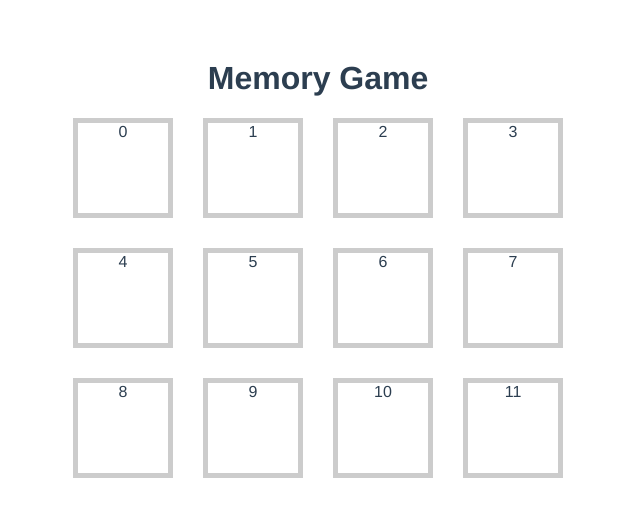
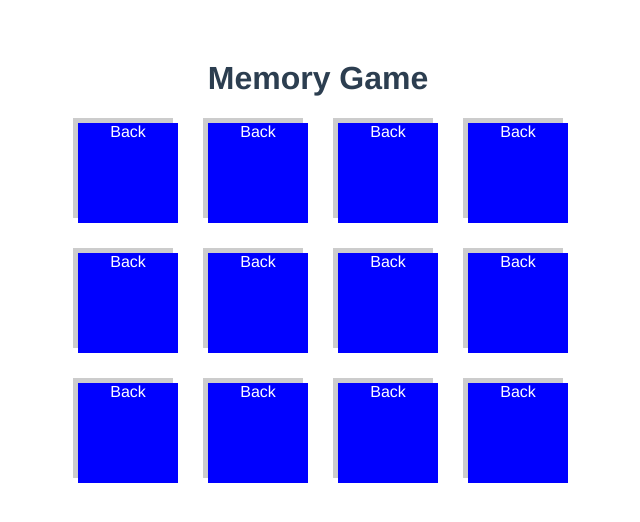
Before and after one commit to AintzaneM/vue-memory-game, a Vue app: page / in a window 1280 px wide. Shown: the top 522 px of the page, without its empty margins (322-962 px from the left). Built offline with nearby package versions, Linux system fonts and the light colour scheme.

Commit message:
flipped cards front and back

```diff
--- a/src/App.vue
+++ b/src/App.vue
@@ -3,7 +3,11 @@
   <section class="board">
     <Card v-for="(card, index) in cardList"
     :key="`card-${index}`"
-    :value="card" />
+    :value="card.value"
+    :visible="card.visible"
+    :position="card.position"
+    @select-card="flipCard"
+    />
 
   </section>
 
@@ -11,7 +15,7 @@
 </template>
 
 <script>
-
+import { ref } from 'vue';
 import Card from './components/Card.vue';
 
 export default {
@@ -20,13 +24,26 @@
     Card
   },
   setup() {
-    const cardList = []
+    const cardList = ref([])
     for (let i = 0; i < 12; i++) {
-      cardList.push(i)
+      cardList.value.push({
+        value: i,
+        visible: false,
+        position: i
+      })
     }
+
+    const flipCard = payload => {
+      // console.log("payload", payload)
+      cardList.value[payload.position].visible = true
+    }
+
     return {
-      cardList
+      cardList,
+      flipCard
     }
+
+
   }
 }
 </script>
--- a/src/components/Card.vue
+++ b/src/components/Card.vue
@@ -2,20 +2,70 @@
 
 export default {
     props: {
+        position : {
+            type: Number,
+            required:true
+
+        },
         value: {
             type: Number,
             required: true
+        },
+        visible: {
+            type: Boolean,
+            default: false
+        }
+    },
+
+    setup(props, context){
+        // console.log("props",props)
+        // console.log("context",context)
+        const selectCard = () => {
+            context.emit("select-card", {
+                position:props.position
+            })
+
+        }
+        return {
+            selectCard
         }
     }
 }
 </script>
 
 <template>
-    <div class="card">
-        {{value}}
+    <div class="card" @click="selectCard">
+        <div v-if="visible" class="card-face">
+            {{value}}
+        </div>
+        <div v-else class="card-back">
+            Back
+        </div>
+
     </div>
 </template>
 
 <style>
+.card {
+  border: 5px solid #ccc;
+  position: relative;
+}
 
+.card >.card-face, .card-back {
+    width: 100px;
+    height: 100px;
+    position: absolute;
+
+}
+
+.card-face {
+    background-color: red;
+    color: white;
+
+}
+
+.card-back {
+    background-color: blue;
+    color: white;
+}
 </style>
```
